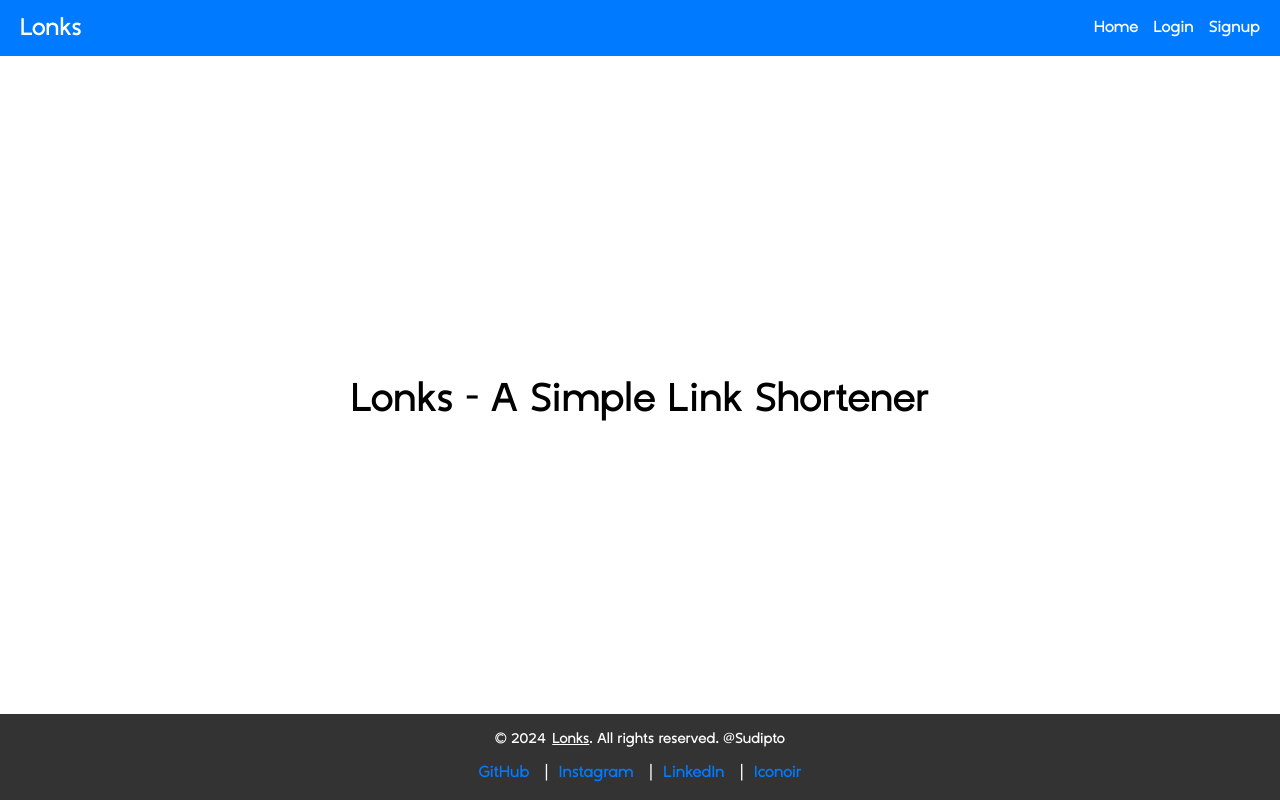
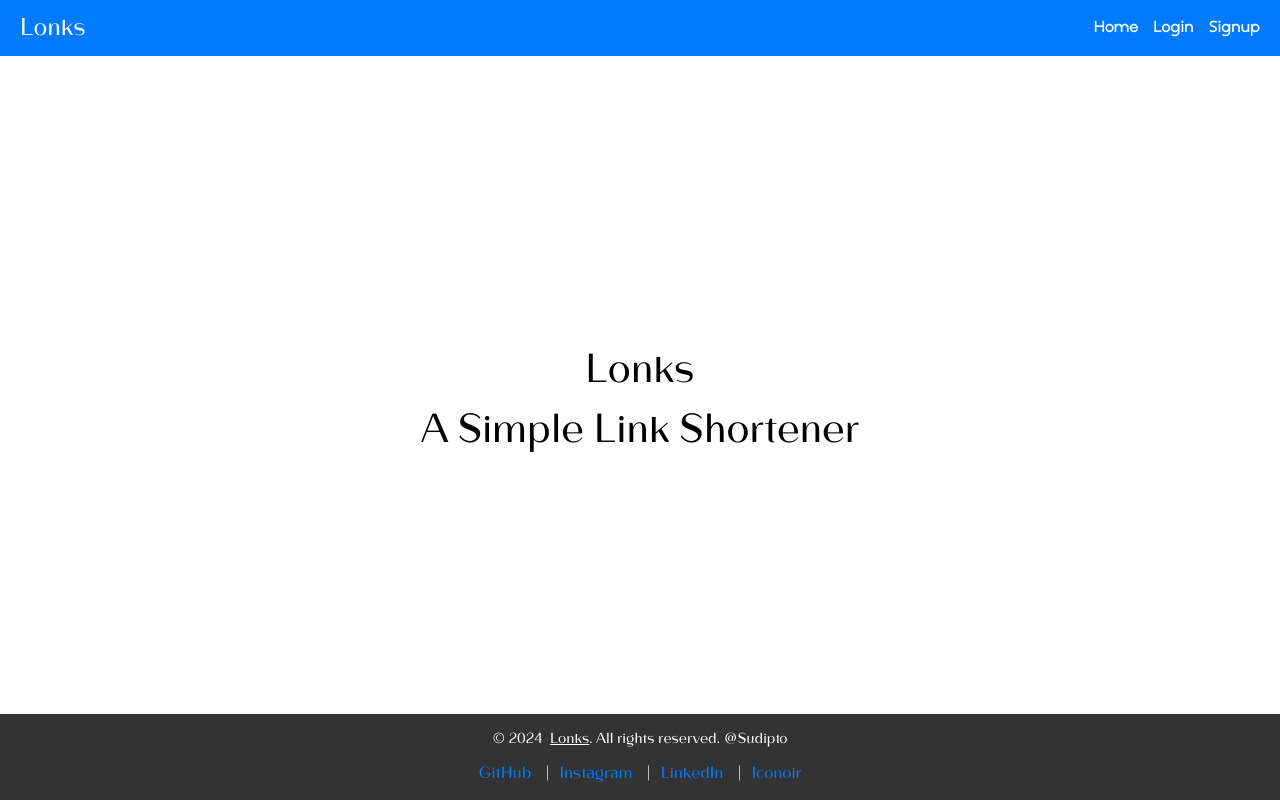
Before and after one commit to sudipto-s/lonks, a React (Vite) app in the folder client/: page / in a window 1280 px wide. Built offline with nearby package versions, Linux system fonts and the light colour scheme.

Commit message:
Update font family

```diff
--- a/client/src/components/Home.jsx
+++ b/client/src/components/Home.jsx
@@ -14,7 +14,7 @@ const Home = ({ user, setUser }) => {
 
    return (
       <div className="Home">
-         <h2>Lonks - A Simple Link Shortener</h2>
+         <h2>Lonks <br /> A Simple Link Shortener</h2>
       </div>
    );
 }
--- a/client/src/css/HeaderFooter.css
+++ b/client/src/css/HeaderFooter.css
@@ -12,6 +12,7 @@
    color: white;
 }
 .header .logo h1 {
+   font-family: "Rutan";
    font-size: 1.5rem;
    color: white;
 }
@@ -35,6 +36,7 @@
 
 /* Footer Styles */
 .footer {
+   font-family: "Rutan";
    background-color: #333;
    color: white;
    padding: 15px 20px;
--- a/client/src/css/index.css
+++ b/client/src/css/index.css
@@ -1,10 +1,14 @@
 @font-face {
-   font-family: 'RRa';
+   font-family: 'ZT Gatha';
    /* src: url("../assets/Birchie.otf") format(opentype); */
    src: url("../assets/ZTGatha.ttf") format(truetype);
 }
+@font-face {
+   font-family: "Rutan";
+   src: url("../assets/Ruttan.otf") format(opentype);
+}
 :root {
-  font-family: Inter, system-ui, Avenir, Helvetica, Arial, sans-serif;
+  font-family: "ZT Gatha", Inter, system-ui, Avenir, Helvetica, Arial, sans-serif;
   line-height: 1.5;
   font-weight: 400;
   /* color-scheme: light dark;
@@ -19,7 +23,6 @@
    margin: 0;
    padding: 0;
    box-sizing: border-box;
-   font-family: "RRa", sans-serif;
 }
 a {
    text-decoration: none;
@@ -27,6 +30,7 @@ a {
 
 /* Home page */
 .Home {
+   font-family: "Rutan";
    display: flex;
    justify-content: center;
    align-items: center;
```
Also changed, not shown: client/src/assets/Ruttan.otf (added), 1 other file (tests, documents, lock files or other folders).
